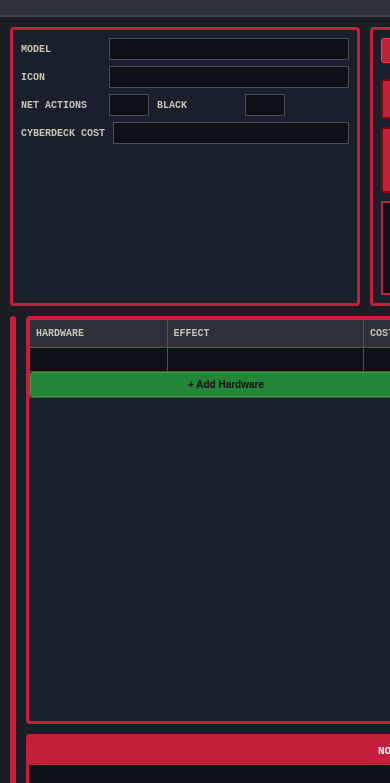
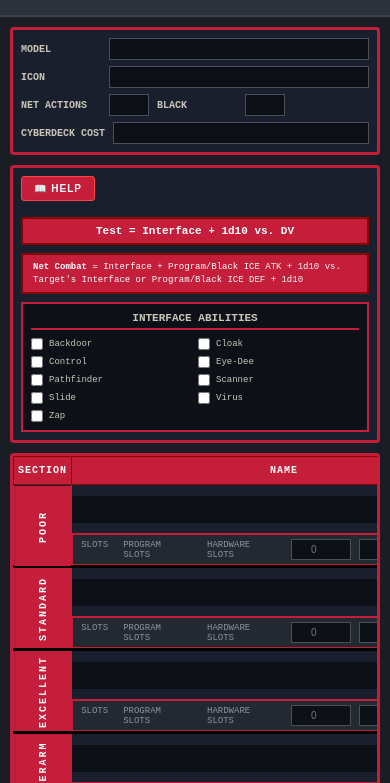
Before and after one commit to Sizopu/cyberpunk-list, a plain HTML site: page html/scripts.html in a window 390 px wide. Shown: the part 61-844 px from the top of the page. Drawn offline with Linux system fonts and the light colour scheme.

Commit message:
position

```diff
--- a/css/scripts.css
+++ b/css/scripts.css
@@ -371,6 +371,31 @@
 .program-dice-result .total-formula {
   color: #8b949e;
   font-size: 8px;
+}
+
+/* Responsive adjustments */
+@media (max-width: 1400px) {
+  .cyberdeck-main-content {
+    grid-template-columns: 1fr;
+  }
+
+  .programs-panel {
+    overflow-x: auto;
+  }
+
+  .programs-table {
+    min-width: 800px;
+  }
+}
+
+@media (max-width: 1000px) {
+  .cyberdeck-top-blocks {
+    grid-template-columns: 1fr;
+  }
+
+  .cyberdeck-abilities-grid {
+    grid-template-columns: repeat(2, 1fr);
+  }
 }
 
 /* Section label cell */
--- a/html/scripts.html
+++ b/html/scripts.html
@@ -2,6 +2,7 @@
 <html lang="en">
 <head>
 <meta charset="UTF-8">
+<meta name="viewport" content="width=device-width, initial-scale=1.0">
 <title>Cyberpunk RED - Cyberdeck</title>
 <link rel="icon" type="image/png" href="../images/cyberpunk.png">
 <link rel="stylesheet" href="../css/common.css">
```
Also changed, not shown: css/mobs.css (+39 -0 lines), html/mobs.html (+1 -0 lines).
